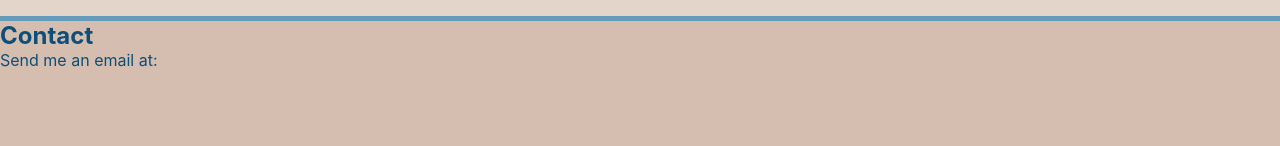
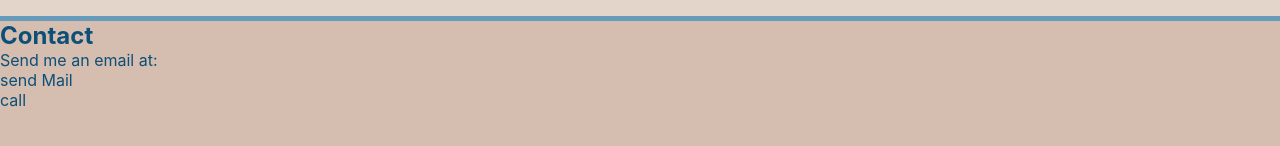
Before and after one commit to BeaCoden/context-news-api, a React (Create React App) app: page /contact in a window 1280 px wide. Shown: the part 162-308 px from the top of the page. Built offline with nearby package versions, Linux system fonts and the light colour scheme.

Commit message:
refactor: Add call and send mail options to Contact page

```diff
--- a/src/pages/contact/Contact.jsx
+++ b/src/pages/contact/Contact.jsx
@@ -8,6 +8,20 @@ const Contact = () => {
       <p>
         Send me an email at: <a href="mailto:bea.pitzschke.coden@gmail.com"> </a>
       </p>
+      <ul className={styles.bottomUL}>
+        <li
+          onClick={() => {
+            window.open("mailto:bea.pitzschke.coden@gmail.com");
+          }}>
+          send Mail
+        </li>
+        <li
+          onClick={() => {
+            window.open("tel:+4915750000000");
+          }}>
+          call
+        </li>
+      </ul>
     </div>
   );
 };
--- a/src/pages/home/Home.jsx
+++ b/src/pages/home/Home.jsx
@@ -6,6 +6,7 @@ const Home = () => {
   return (
     <div className={styles.home}>
       <h2>Home</h2>
+
       <Footer />
     </div>
   );
```
